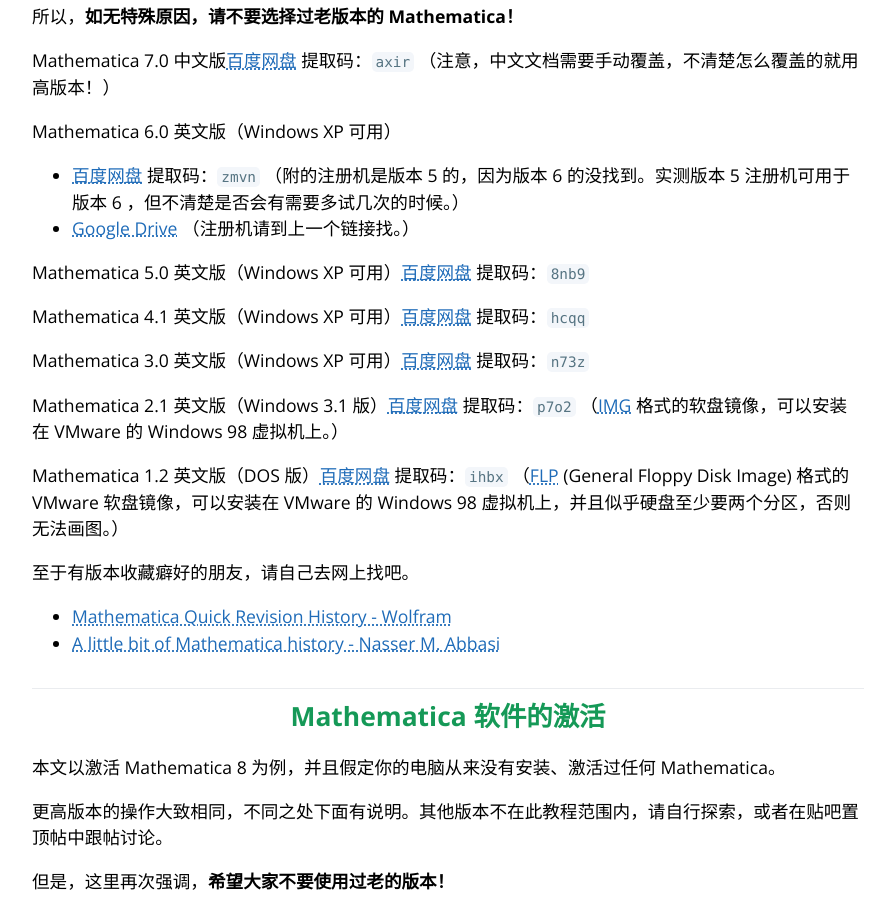
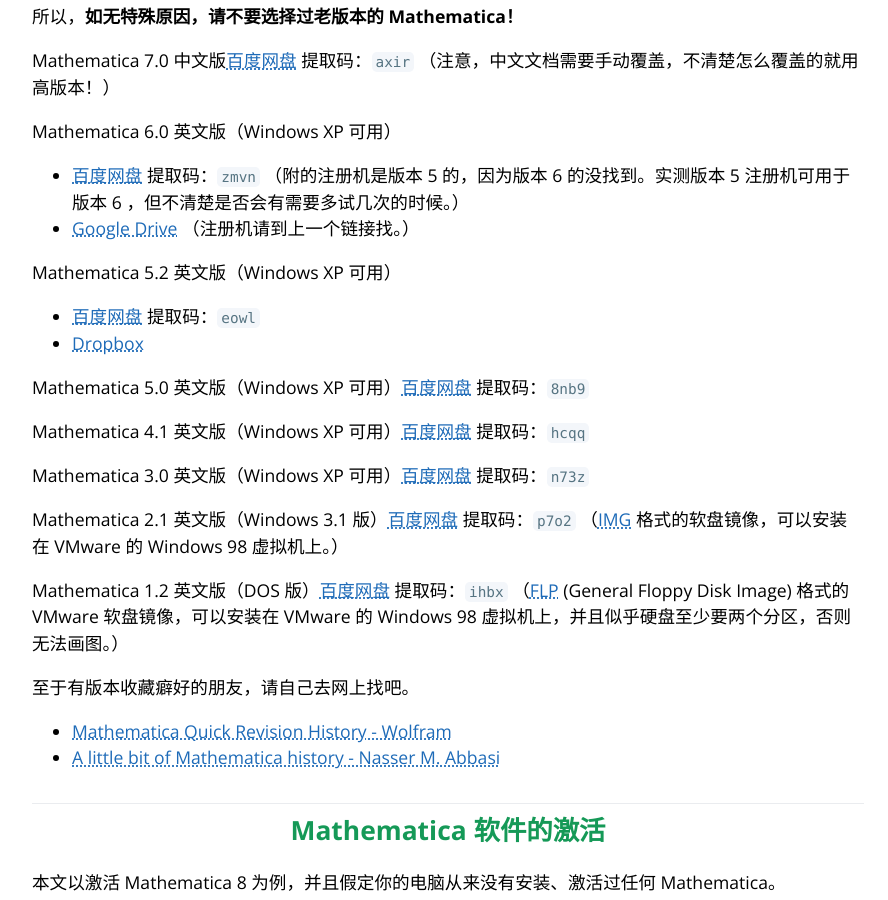
Before and after one commit to TieBaMma/InstallTutorial, a Jekyll site: the page built from index.md, in a window 1280 px wide and 900 px high, scrolled down 10774 px. Shown: the whole window, without its empty margins (192-1080 px from the left). Built offline with Jekyll 4.4.1, drawn with Linux system fonts in a browser that asks for light colours.

Commit message:
Update index.md
添加版本 5.2 下载链。

```diff
--- a/index.md
+++ b/index.md
@@ -423,6 +423,11 @@
 Mathematica 6.0 英文版（Windows XP 可用）
 * [百度网盘](https://pan.baidu.com/s/1pzKXlqnkLYTTKd8I_aFmiA) 提取码：`zmvn` （附的注册机是版本 5 的，因为版本 6 的没找到。实测版本 5 注册机可用于版本 6 ，但不清楚是否会有需要多试几次的时候。）
 * [Google Drive](https://drive.google.com/drive/folders/1WDQb5q0jgLf7dn4hBXzFkfzE4zXUjLvo) （注册机请到上一个链接找。）
+
+Mathematica 5.2 英文版（Windows XP 可用）
+
+* [百度网盘](https://pan.baidu.com/s/1Mv4LFV_iXVVP-MjK3Ah_ow) 提取码：`eowl`
+* [Dropbox](https://www.dropbox.com/s/ragrvedf8hf13hg/Mathematica%205.2.0.rar?dl=0)
 
 Mathematica 5.0 英文版（Windows XP 可用）[百度网盘](https://pan.baidu.com/s/1MWnpsZ8QA2DBZXf1N6ayRg) 提取码：`8nb9`
 
```
